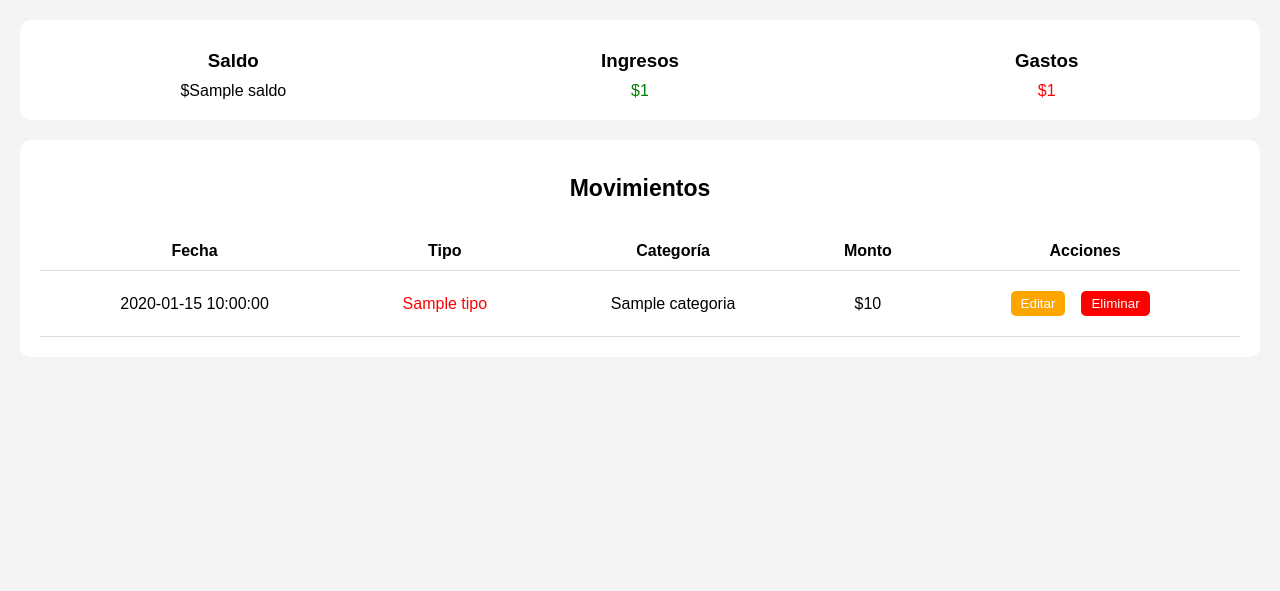
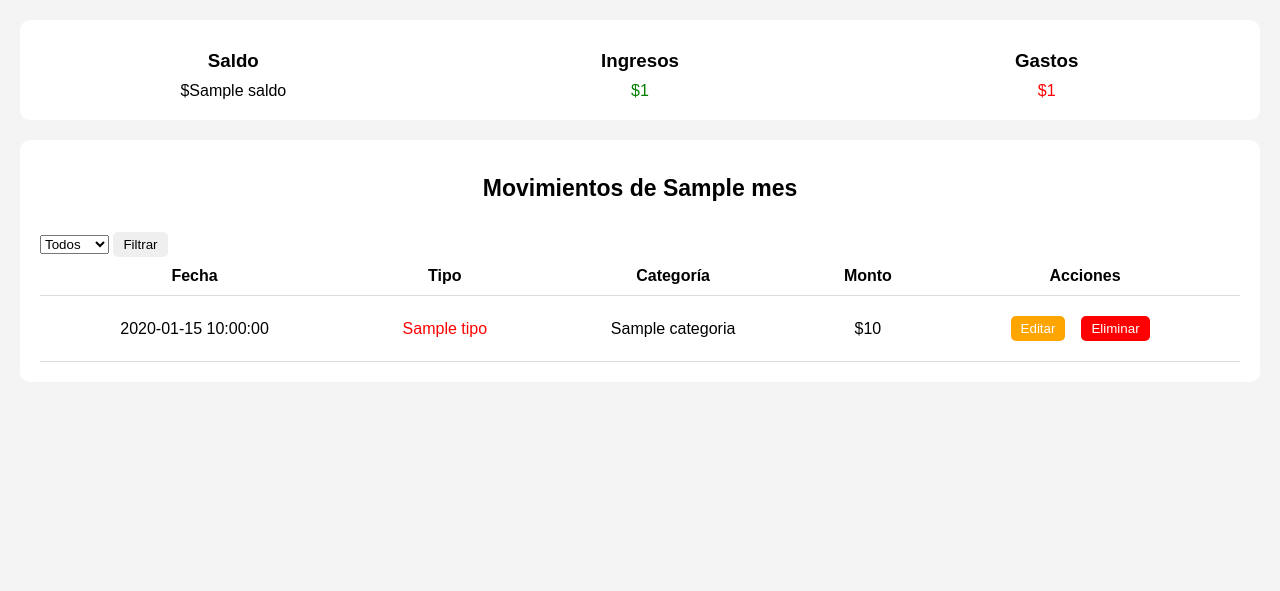
Before and after one commit to EZE1905/Gestor_de_gastos, a Flask app: template templates/index.html in a window 1280 px wide. Shown: the part 80-671 px from the top of the page. Run offline with Flask 3, Linux system fonts and the light colour scheme; the template is opened without the code that fills it: most values are stand-ins (such as "Sample title", 1, 10 or a date in 2020).

Commit message:
filtro por mes

```diff
--- a/app.py
+++ b/app.py
@@ -1,6 +1,6 @@
 from flask import Flask, render_template,redirect,url_for,request,flash
 import json
-from m_gestor_de_gastos import leer_gastos,agregar_gasto,ordenar_gastos,calcular_gastos,eliminar_gasto,calcular_por_categoria
+from m_gestor_de_gastos import leer_gastos,agregar_gasto,ordenar_gastos,calcular_gastos,eliminar_gasto,calcular_por_categoria,filtrar_mes
 
 app = Flask(__name__)
 app.secret_key = 'super_secret_key' # Necesario para sesiones
@@ -10,12 +10,14 @@ gastos = leer_gastos()
 @app.route("/")
 def home():
     #return "Hola Flask!"
+    mes = request.args.get("mes")
+    gastos_mes = filtrar_mes(mes,gastos)
     ordenar_gastos(gastos)
-    saldo, total_gastado, total_ingresos = calcular_gastos(gastos)
+    saldo, total_gastado, total_ingresos = calcular_gastos(gastos_mes)
     saldo_formateado = f"{saldo:,}".replace(",", ".")
     ingreso_formateado = f"{total_ingresos:,}".replace(",", ".")
     gasto_formateado = f"{total_gastado:,}".replace(",", ".")
-    return render_template('index.html', gastos=gastos,saldo = saldo_formateado,total_gastado = gasto_formateado,total_ingresos = ingreso_formateado )
+    return render_template('index.html',mes=mes,gastos_mes=gastos_mes, gastos=gastos,saldo = saldo_formateado,total_gastado = gasto_formateado,total_ingresos = ingreso_formateado )
 
 @app.route("/agregar_datos", methods = ["POST", "GET"])
 def agregar():
--- a/gastos.json
+++ b/gastos.json
@@ -1,8 +1,20 @@
 [
     {
-        "Monto": 231312,
+        "Monto": 15000,
         "Tipo": "ingreso",
         "Categoria": "venta de productos",
-        "Fecha": "2026-04-12"
+        "Fecha": "2026-04-13"
+    },
+    {
+        "Monto": 8000,
+        "Tipo": "gasto",
+        "Categoria": "ropa",
+        "Fecha": "2026-03-14"
+    },
+    {
+        "Monto": 9600,
+        "Tipo": "ingreso",
+        "Categoria": "arreglo pc",
+        "Fecha": "2026-02-08"
     }
 ]
--- a/templates/index.html
+++ b/templates/index.html
@@ -22,8 +22,20 @@
 
         <!-- LISTA DE MOVIMIENTOS -->
         <div class="card">
-            <h3 class="subtitulo">Movimientos</h3>
-
+            {% if mes %}
+                <h3 class="subtitulo">Movimientos de {{ mes }}</h3>
+            {% else %}
+                <h3 class="subtitulo">Movimientos</h3>
+            {% endif %}
+            <form method="GET" action="/">
+                <select name="mes">
+                    <option value="">Todos</option>
+                    <option value="2026-01">Enero</option>
+                    <option value="2026-02">Febrero</option>
+                    <option value="2026-03">Marzo</option>
+                </select>
+                <button type="submit">Filtrar</button>
+            </form>
             <table>
                 <thead>
                     <tr>
@@ -35,7 +47,7 @@
                     </tr>
                 </thead>
                 <tbody>
-                    {% for gasto in gastos %}
+                    {% for gasto in gastos_mes %}
                     <tr>
                         <td>{{ gasto.Fecha }}</td>
                         <td class="{{ 'ingreso' if gasto.Tipo == 'ingreso' else 'gasto'  }}">{{ gasto.Tipo }}</td>
```
Also changed, not shown: m_gestor_de_gastos.py (+7 -0 lines).
